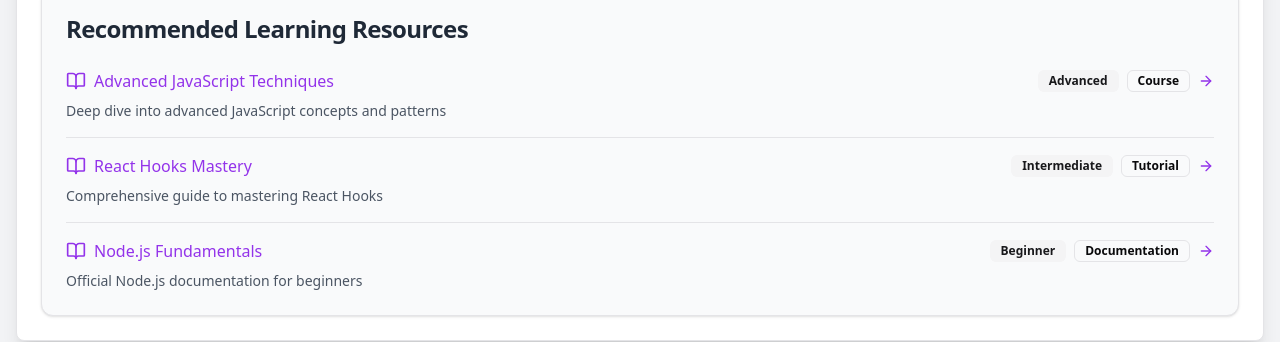
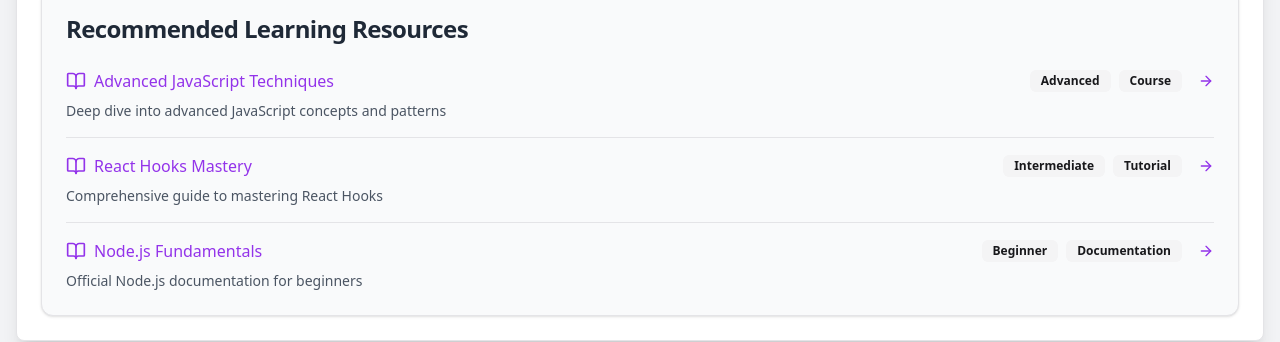
Before and after one commit to ChaitanyaJx/Skill-Metrics, a React (Vite) app: page /score in a window 1280 px wide. Shown: the part 1333-1675 px from the top of the page. Built offline with nearby package versions, Linux system fonts and the light colour scheme.

Commit message:
Update scoreCard.jsx

```diff
--- a/src/scoreCard.jsx
+++ b/src/scoreCard.jsx
@@ -222,7 +222,7 @@
                             <Badge variant="secondary" className="mr-2">
                               {resource.difficulty}
                             </Badge>
-                            <Badge variant="outline">
+                            <Badge variant="secondary" className="mr-2">
                               {resource.category}
                             </Badge>
                             <ArrowRight className="w-4 h-4 ml-2 transition-transform group-hover:translate-x-1" />
```
